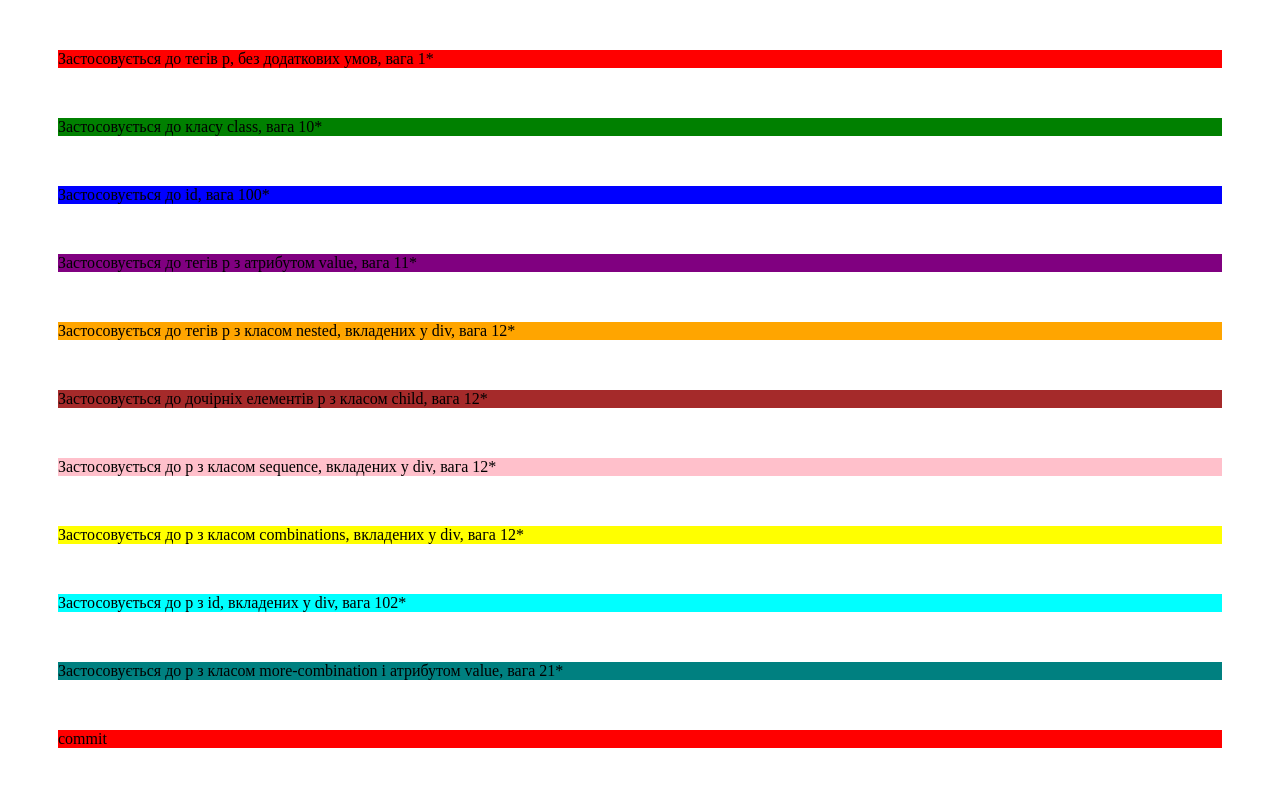
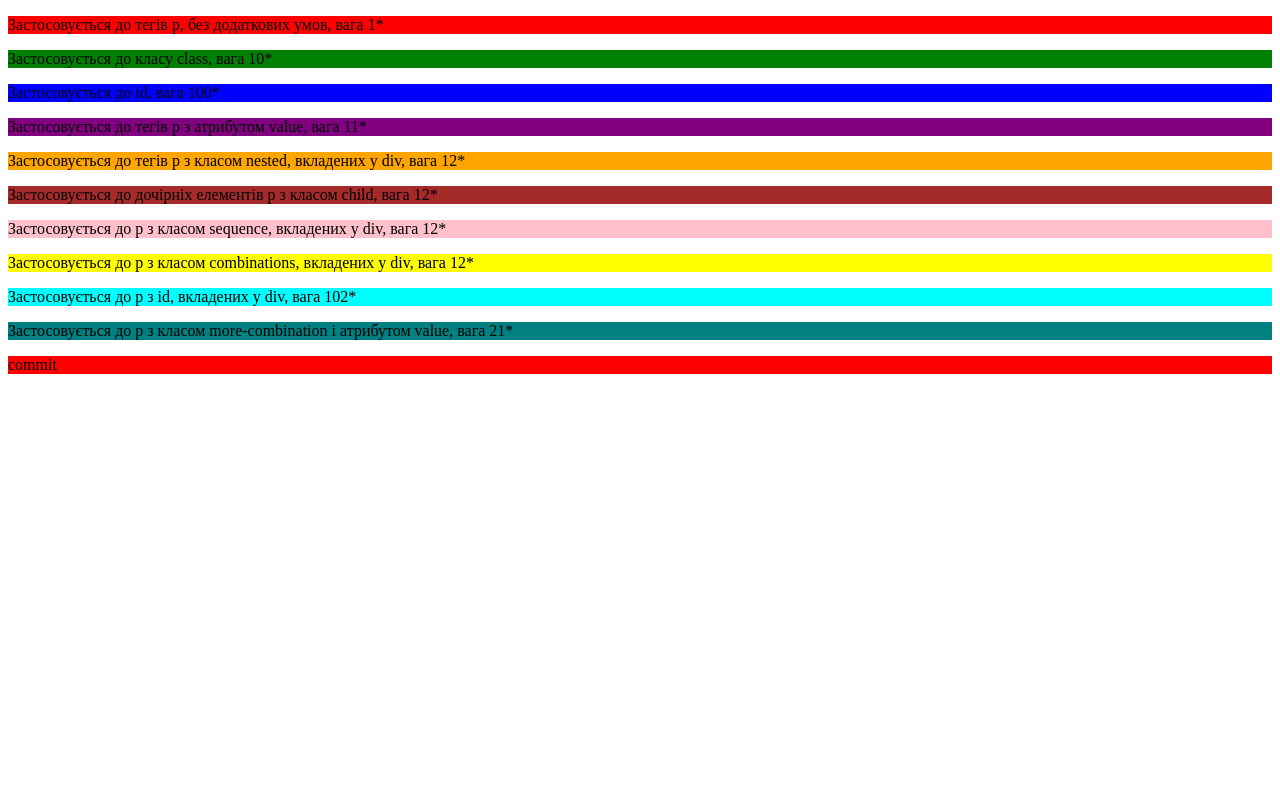
Before and after one commit to MelVikt/Domashka, a plain HTML site: page index.html in a window 1280 px wide. Drawn offline with Linux system fonts and the light colour scheme.

Commit message:
delete margin in p

```diff
--- a/style.css
+++ b/style.css
@@ -1,6 +1,5 @@
 p {
   background-color: red;
-  margin: 50px;
 }
 
 .class {
```
